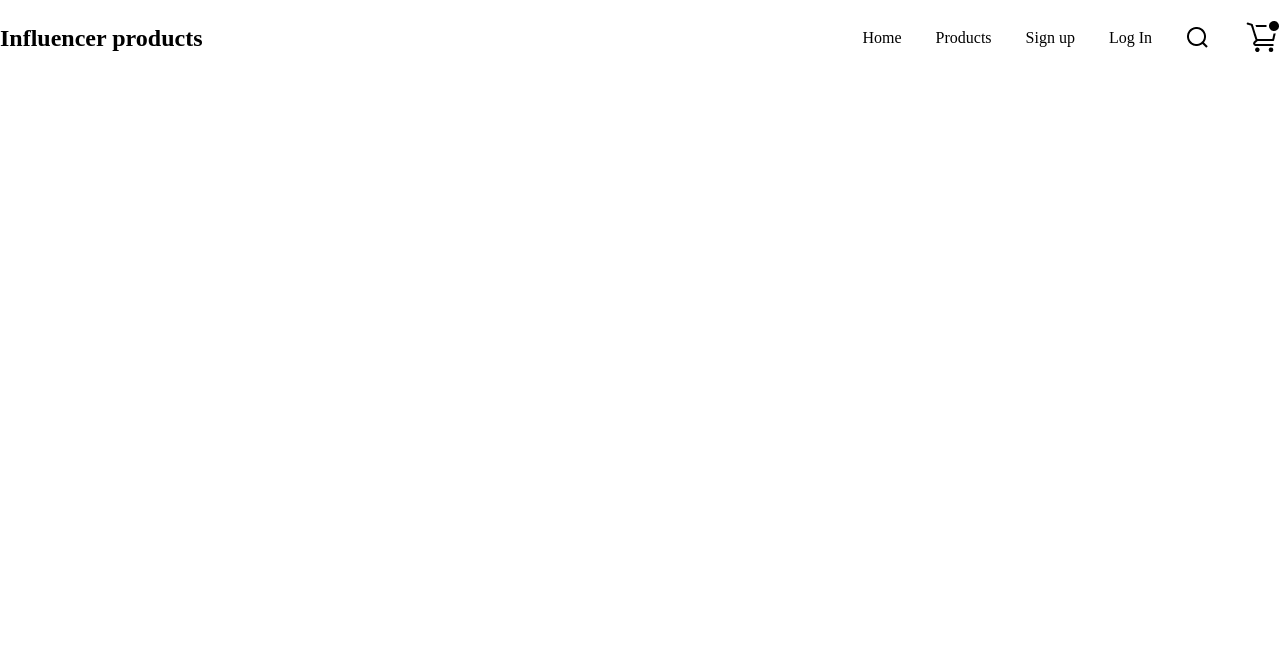
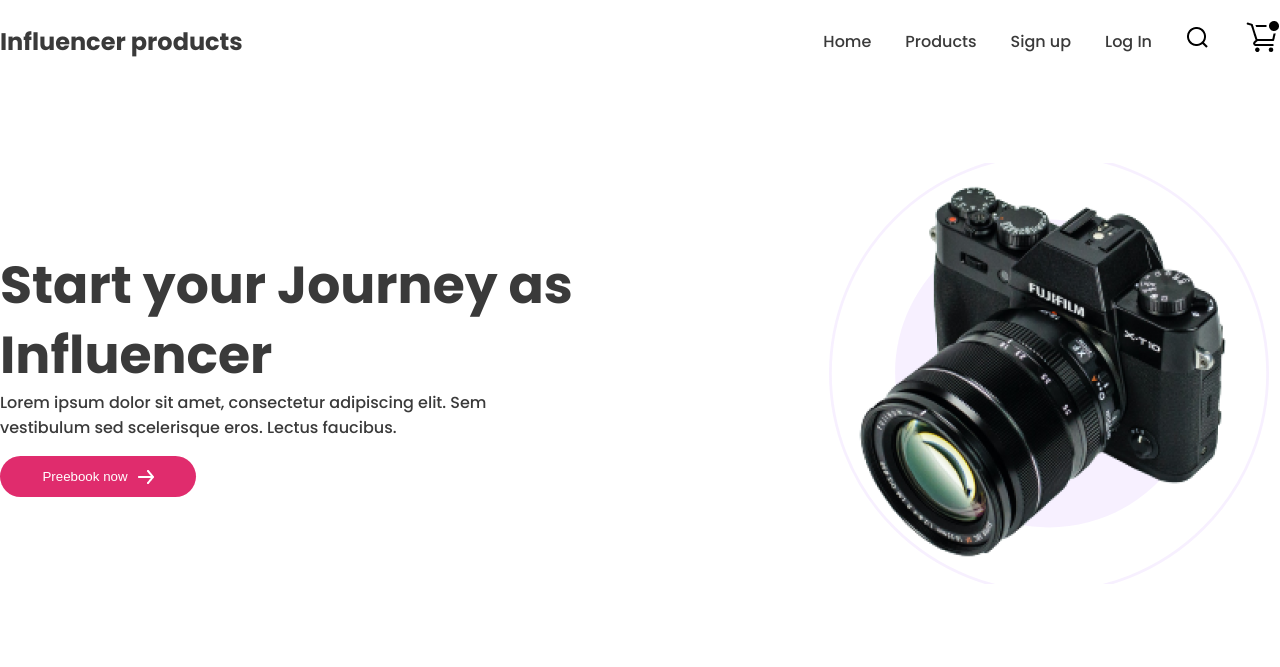
Before and after one commit to AmirHamza20/influencer-gear, a plain HTML site: page index.html in a window 1280 px wide. Drawn offline with Linux system fonts and the light colour scheme.

Commit message:
hero section

```diff
--- a/index.html
+++ b/index.html
@@ -6,7 +6,7 @@
     <title>Document</title>
     <link rel="stylesheet" href="style.css">
 </head>
-<body>
+<body class="poppins-thin">
     <header>
          <!-- Header section  -->
 
@@ -26,8 +26,8 @@
                                         <li><a href="#">Products</a></li>
                                         <li><a href="#">Sign up</a></li>
                                         <li><a href="#">Log In</a></li>
-                                        <img src="logos/akar-icons_search (1).png" alt="">
-                                        <img src="logos/clarity_shopping-cart-outline-badged.png" alt="">
+                                        <li class="icon"><img src="logos/akar-icons_search (1).png" alt="Search"></li>
+                                        <li class="icon"><img src="logos/clarity_shopping-cart-outline-badged.png" alt="Cart"></li>
                                     </ul>
                                 </div>
                             </div>
@@ -37,6 +37,27 @@
         </section>
 
             <!-- nav bar style end  -->
+
+            <!-- Hero section start  -->
+
+        <section id="main-hero" class="hero-section">
+            <div class="hero-wrapper">
+                <div class="container">
+                    <div class="hero-flex-container">
+                        <div class="hero-text-col">
+                            <div class="hero-text-container">
+                                <h1>Start your Journey as Influencer</h1>
+                                <p>Lorem ipsum dolor sit amet, consectetur adipiscing elit. Sem vestibulum sed scelerisque eros. Lectus faucibus.</p>
+                                <button class="btn-primary">Preebook now <img src="logos/Layer 2.png" alt=""></button>
+                            </div>
+                        </div>
+                        <div class="hero-img-col">
+                            <img src="images/main-camera.png" alt="">
+                        </div>
+                    </div>
+                </div>
+            </div>
+        </section>
 
     </header>
 
--- a/style.css
+++ b/style.css
@@ -1,17 +1,21 @@
+@import url('https://fonts.googleapis.com/css2?family=Poppins:ital,wght@0,100;0,200;0,300;0,400;0,500;0,600;0,700;0,800;0,900;1,100;1,200;1,300;1,400;1,500;1,600;1,700;1,800;1,900&display=swap');
+
+.poppins-thin {
+  font-family: "Poppins", sans-serif;
+  font-weight: 500;
+}
 *{
     margin: 0px;
     padding: 0px;
     box-sizing: border-box;
 }
-body{
-    background-color: var(--bg-color);
-}
-
 :root{
-    --primary-color: #3A3A3A
-    --secondary-color: #18191F
-    --accent-color: #787885
-    --bg-color: #AAAAAA
+    --primary-color: #3A3A3A;
+    --secondary-color: #18191F;
+    --accent-color: #787885;
+    --bg-color: #AAAAAA;
+    --btn-color:#E02C6D;
+    --text-color:#FFFFFF;
 }
 
 
@@ -19,9 +23,20 @@ body{
 .container{
     max-width: 1280px;
     margin: 0 auto;
-    /* background-color: aquamarine; */
 }
+.btn-primary{
+    display: flex;
+    align-items: center;
+    justify-content: center;
+    gap: 10px;
 
+    width: 196px;
+    padding: 13px 24px;
+    border-radius: 41px;
+    border: none;
+    color: var(--text-color);
+    background-color: var(--btn-color);
+}
 
 /* nav bar style  */
 .nav-flex-container {
@@ -43,8 +58,42 @@ ul.main-menu {
 ul.main-menu li{
     list-style: none;
 }
-ul.main-menu li a, img{
+ul.main-menu li a{
     text-decoration: none;
     color:var(--primary-color)
 }
+ul.main-menu li img{
+    color:var(--primary-color)
+}
 /* nav bar style end */
+
+
+
+/* hero section start  */
+.hero-flex-container {
+    display: flex;
+    align-items: center;
+    padding: 80px  0;
+    gap: 14.3rem;
+}
+
+.hero-text-container h1{
+    max-width: 600px;
+    font-size:3.25rem;
+    line-height: 70px;
+    color: var(--primary-color);
+}
+.hero-text-container p{
+    max-width: 500px;
+    color: var(--primary-color);
+    margin-bottom: 16px;
+}
+.hero-img-col{
+  background-image:url("images/Circle design.svg");
+  background-repeat:no-repeat;
+  background-position:center;
+  background-size:cover;
+}
+.hero-img-col img {
+    max-width: 100% ;
+}
```
Also changed, not shown: logos/Layer 2.png (added).
